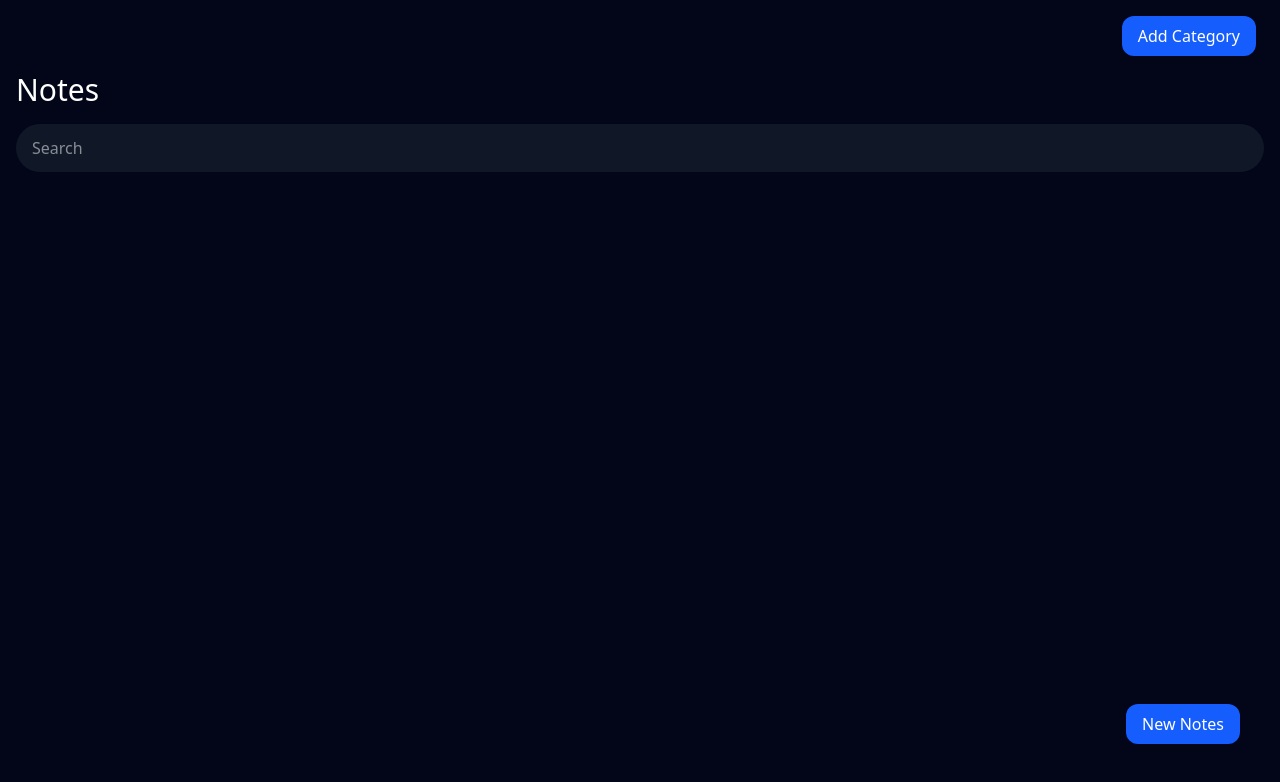
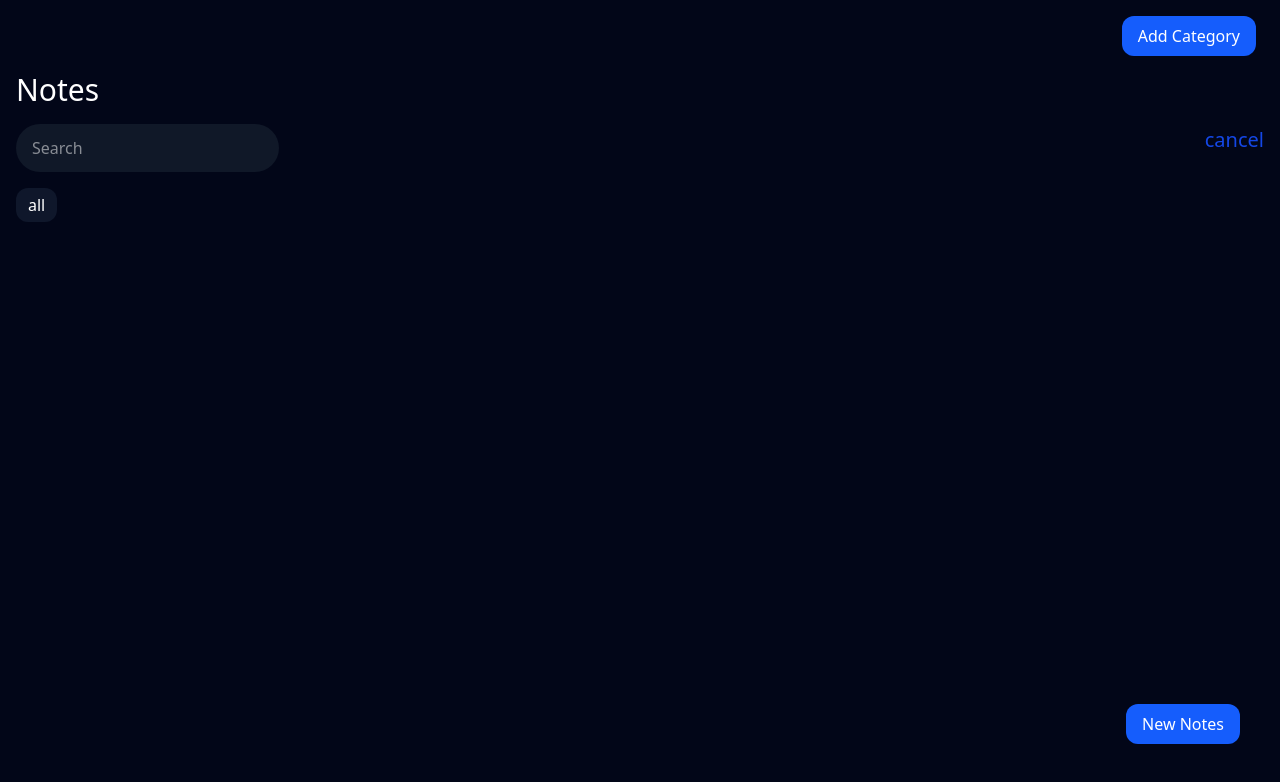
Before and after one commit to xenobyte012/notes-app, a React (Vite) app: page / in a window 1280 px wide. Shown: the top 782 px of the page. Built offline with nearby package versions, Linux system fonts and the light colour scheme.

Commit message:
adding a cancel button

```diff
--- a/src/components/SearchComponents.jsx
+++ b/src/components/SearchComponents.jsx
@@ -19,16 +19,24 @@ function SearchComponents() {
     return (
       <div>
         <form>
-          <input
+          <div className='flex flex-row items-center justify-between  '>
+            <div>
+            <input
             type="Seach For Notes"
             placeholder="Search"
-            className="bg-gray-900 text-white font-2xl rounded-full w-full p-3 px-4 font-lg font-sans outline-none mt-4"
+            className="bg-gray-900  text-white font-2xl rounded-full  p-3 px-4 font-lg font-sans outline-none mt-4"
             value={search}
             onChange={(e) => {handleSearch(e.target.value);
               setIsSearch(true)
             }}
             onClick={() => setIsSearch(true)}
           />
+            </div>
+            <div>
+              <p className='text-blue-700 text-xl' onClick={() => setIsSearch(false)}>cancel</p>
+            </div>
+          </div>
+
         </form>
       </div>
     );
--- a/src/pages/HomePage.jsx
+++ b/src/pages/HomePage.jsx
@@ -127,9 +127,9 @@ console.table(notes)
           </button>
         </div>
       </div>
-      <div className=" pt-4">
+      <div>
         <div>
-          <h1 className="text-3xl ">
+          <h1 className={`text-3xl pt-4 ${isSearch ? "hidden" : "block"}`}>
             {!isPressed ? "Notes" : `${selectedNote()} item selected`}
           </h1>
         </div>
@@ -138,7 +138,7 @@ console.table(notes)
         <SearchComponents />
       </div>
 
-      <div className={`flex flex-row my-4 overflow-x-auto leading-relaxed ${!isSearch ? "hidden" : "block"} `}>
+      <div className={`flex flex-row my-4 overflow-x-auto leading-relaxed ${isSearch ? "hidden" : "block"} `}>
         {categoryList}
       </div>
       <div>{displayNotes}</div>
```
Also changed, not shown: 1 other file (tests, documents, lock files or other folders).
